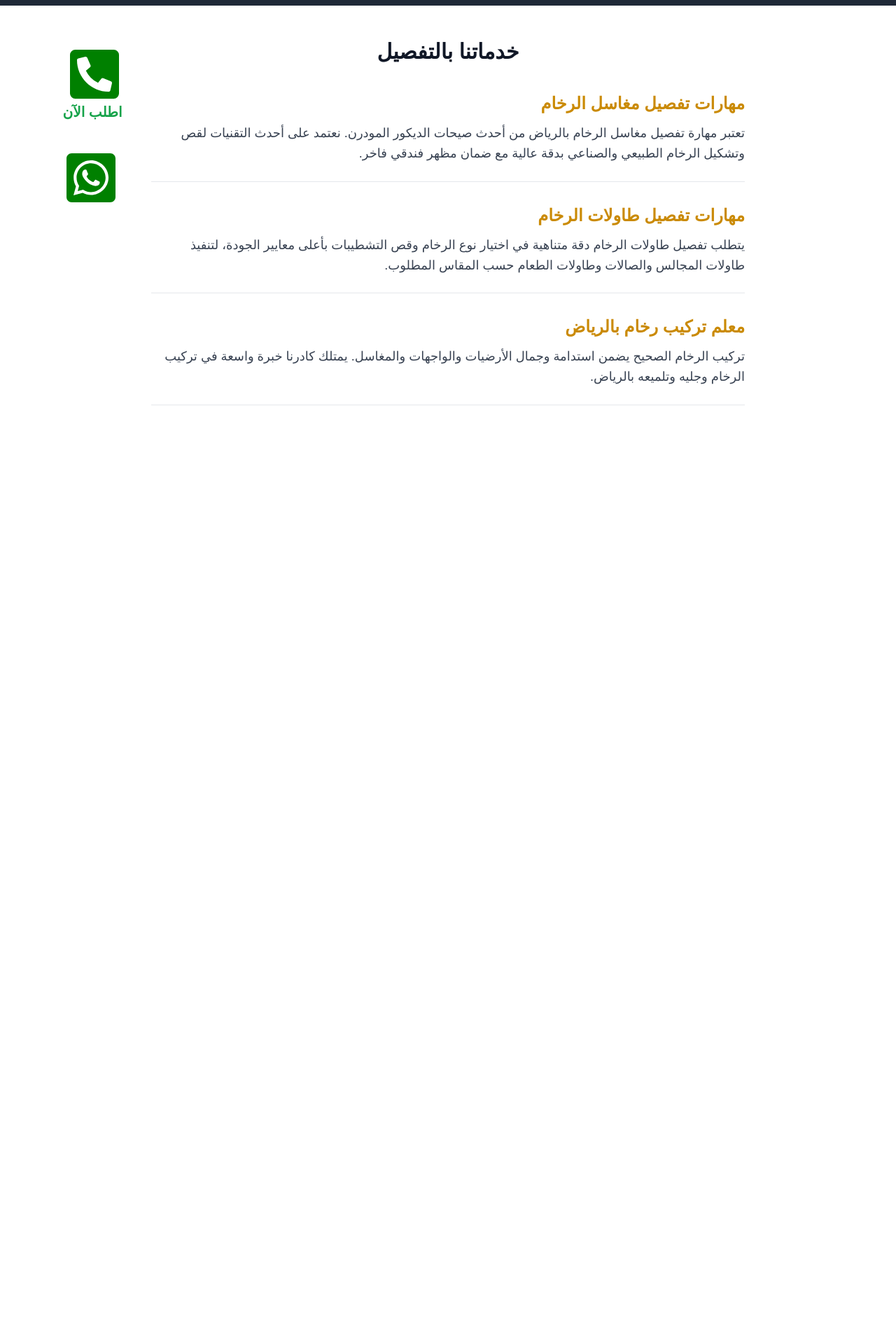
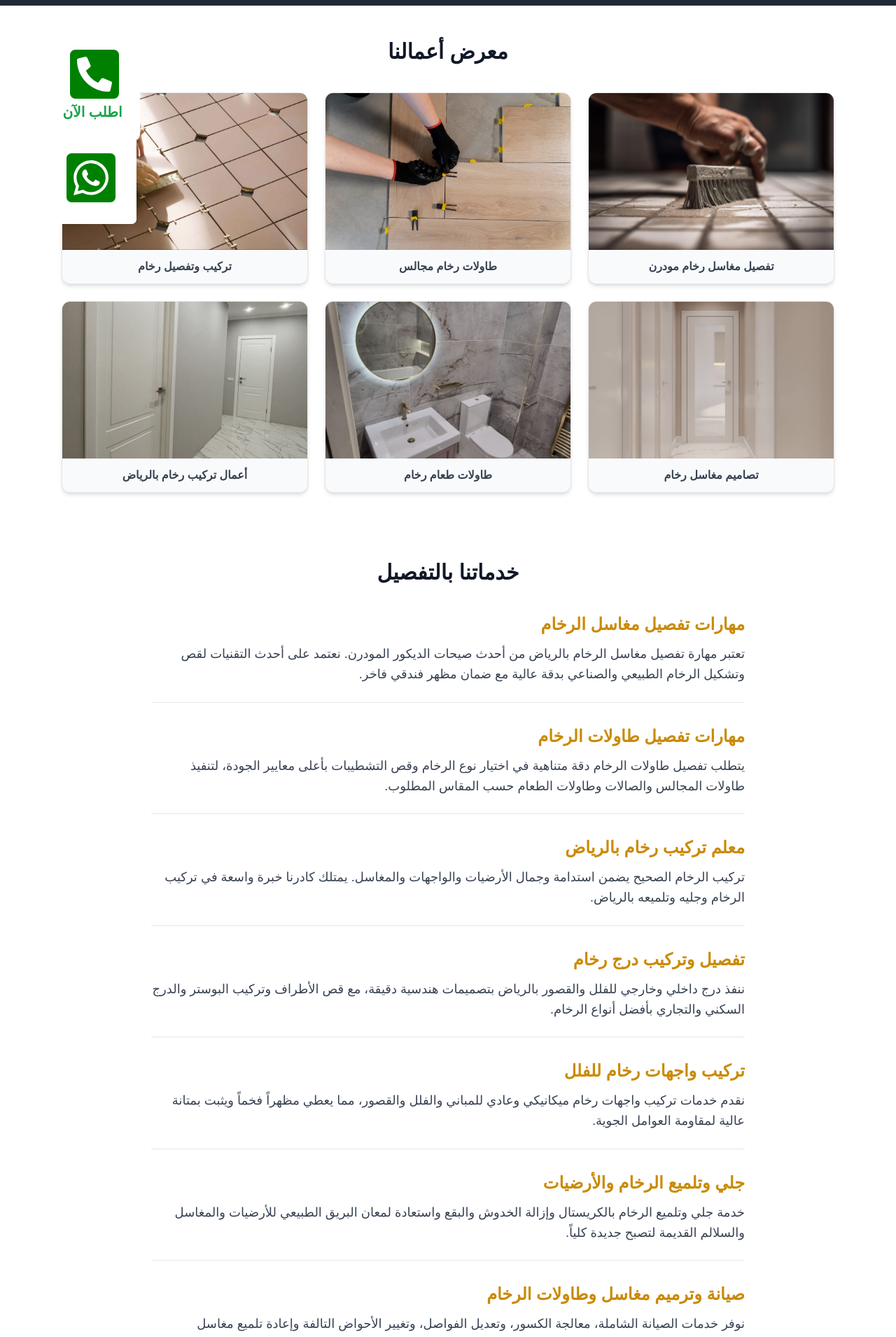
Before and after one commit to hamada470/MyWebsite, a Next.js app: page / in a window 1280 px wide. Shown: the part 440-2350 px from the top of the page at 70% size. Before the commit the page ends 1067 px from the top, so only its background shows below. Built offline with nearby package versions, Linux system fonts and the light colour scheme; a web font is replaced by a local one.

Commit message:
Update page.tsx

```diff
--- a/app/page.tsx
+++ b/app/page.tsx
@@ -14,12 +14,37 @@ export default function Home() {
     {
       title: 'معلم تركيب رخام بالرياض',
       description: 'تركيب الرخام الصحيح يضمن استدامة وجمال الأرضيات والواجهات والمغاسل. يمتلك كادرنا خبرة واسعة في تركيب الرخام وجليه وتلميعه بالرياض.'
+    },
+    {
+      title: 'تفصيل وتركيب درج رخام',
+      description: 'ننفذ درج داخلي وخارجي للفلل والقصور بالرياض بتصميمات هندسية دقيقة، مع قص الأطراف وتركيب البوستر والدرج السكني والتجاري بأفضل أنواع الرخام.'
+    },
+    {
+      title: 'تركيب واجهات رخام للفلل',
+      description: 'نقدم خدمات تركيب واجهات رخام ميكانيكي وعادي للمباني والفلل والقصور، مما يعطي مظهراً فخماً ويثبت بمتانة عالية لمقاومة العوامل الجوية.'
+    },
+    {
+      title: 'جلي وتلميع الرخام والأرضيات',
+      description: 'خدمة جلي وتلميع الرخام بالكريستال وإزالة الخدوش والبقع واستعادة لمعان البريق الطبيعي للأرضيات والمغاسل والسلالم القديمة لتصبح جديدة كلياً.'
+    },
+    {
+      title: 'صيانة وترميم مغاسل وطاولات الرخام',
+      description: 'نوفر خدمات الصيانة الشاملة، معالجة الكسور، وتعديل الفواصل، وتغيير الأحواض التالفة وإعادة تلميع مغاسل وطاولات الرخام بالمنزل.'
     }
+  ]
+
+  const galleryImages = [
+    { src: '/img1.jpg', alt: 'تفصيل مغاسل رخام مودرن' },
+    { src: '/img2.jpg', alt: 'طاولات رخام مجالس' },
+    { src: '/img3.jpg', alt: 'تركيب وتفصيل رخام' },
+    { src: '/image1.jfif', alt: 'تصاميم مغاسل رخام' },
+    { src: '/image2.jfif', alt: 'طاولات طعام رخام' },
+    { src: '/image3.jfif', alt: 'أعمال تركيب رخام بالرياض' },
   ]
 
   return (
     <main className="min-h-screen bg-white text-gray-800 dir-rtl">
-      {/* هيدر بسيط */}
+      {/* هيدر علوي */}
       <header className="bg-gray-900 text-white py-4 px-6 flex justify-between items-center">
         <h1 className="text-xl font-bold">تفصيل مغاسل وطاولات رخام</h1>
         <a href="tel:0569962482" className="bg-yellow-400 text-black px-4 py-2 rounded-lg font-bold">
@@ -45,6 +70,23 @@ export default function Home() {
         </div>
       </section>
 
+      {/* معرض الصور المرفوعة */}
+      <section className="py-12 px-6 max-w-6xl mx-auto">
+        <h2 className="text-3xl font-bold text-center mb-10 text-gray-900">معرض أعمالنا</h2>
+        <div className="grid grid-cols-1 sm:grid-cols-2 md:grid-cols-3 gap-6">
+          {galleryImages.map((img, idx) => (
+            <div key={idx} className="overflow-hidden rounded-xl shadow-md border bg-gray-50 border-gray-200">
+              <img
+                src={img.src}
+                alt={img.alt}
+                className="w-full h-56 object-cover hover:scale-105 transition-transform duration-300"
+              />
+              <p className="p-3 text-center font-bold text-gray-700">{img.alt}</p>
+            </div>
+          ))}
+        </div>
+      </section>
+
       {/* قسم الخدمات والأوصاف */}
       <section className="py-12 px-6 max-w-4xl mx-auto">
         <h2 className="text-3xl font-bold text-center mb-10 text-gray-900">خدماتنا بالتفصيل</h2>
```
